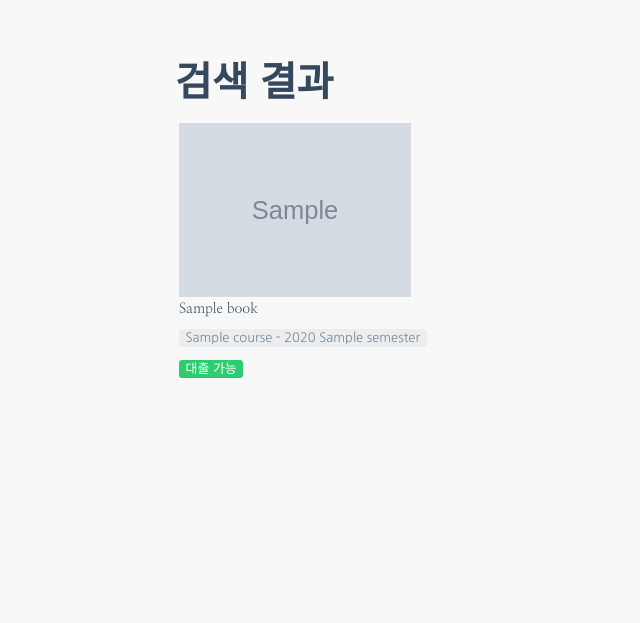
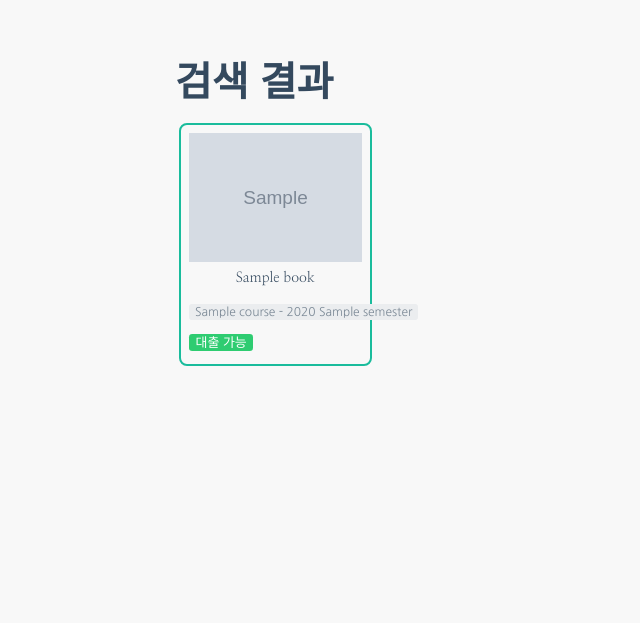
Before and after one commit to SungjinYoo/BookShare, a Django app: template bookshare/templates/books/book_search.html in a window 1280 px wide. Shown: the part 53-676 px from the top of the page, without its empty margins (0-640 px from the left). Run offline with Django 3.2, Linux system fonts and the light colour scheme; the template is opened without the code that fills it: most values are stand-ins (such as "Sample title", 1, 10 or a date in 2020); grey boxes marked "Sample" are stand-in pictures; some libraries are stand-ins or nearby versions.

Commit message:
style, javascript fix

```diff
--- a/bookshare/static/css/style.css
+++ b/bookshare/static/css/style.css
@@ -252,9 +252,11 @@ border-right-0{
 
 .book-list-item {
     display: inline-block;
-    width: calc(236px - 4px);
+    width: calc(25% - 40px);
     margin: 4px;
-    border: 2px;
+    padding: 8px;
+    border: 2px solid #1ABC9C;
+    border-radius: 8px;
 }
 
 div.image-wrapper .image{
@@ -265,7 +267,16 @@ div.image-wrapper .out-of-stock{
     opacity: 0.3;
 }
 
+div.title-wrapper {
+    padding: 4px 0px 4px 0px;
+}
+
 div.title-wrapper > p{
+    text-align: center;
     font-size: 14px;
     margin: 0px;
 }
+
+div.course-wrapper .label{
+    font-size: 12px;
+}
--- a/bookshare/templates/books/book_search.html
+++ b/bookshare/templates/books/book_search.html
@@ -27,8 +27,6 @@ if(book_list_item)
 			     }
 			   );
     });
-
-);
 }
 {% endblock %}
 
```
